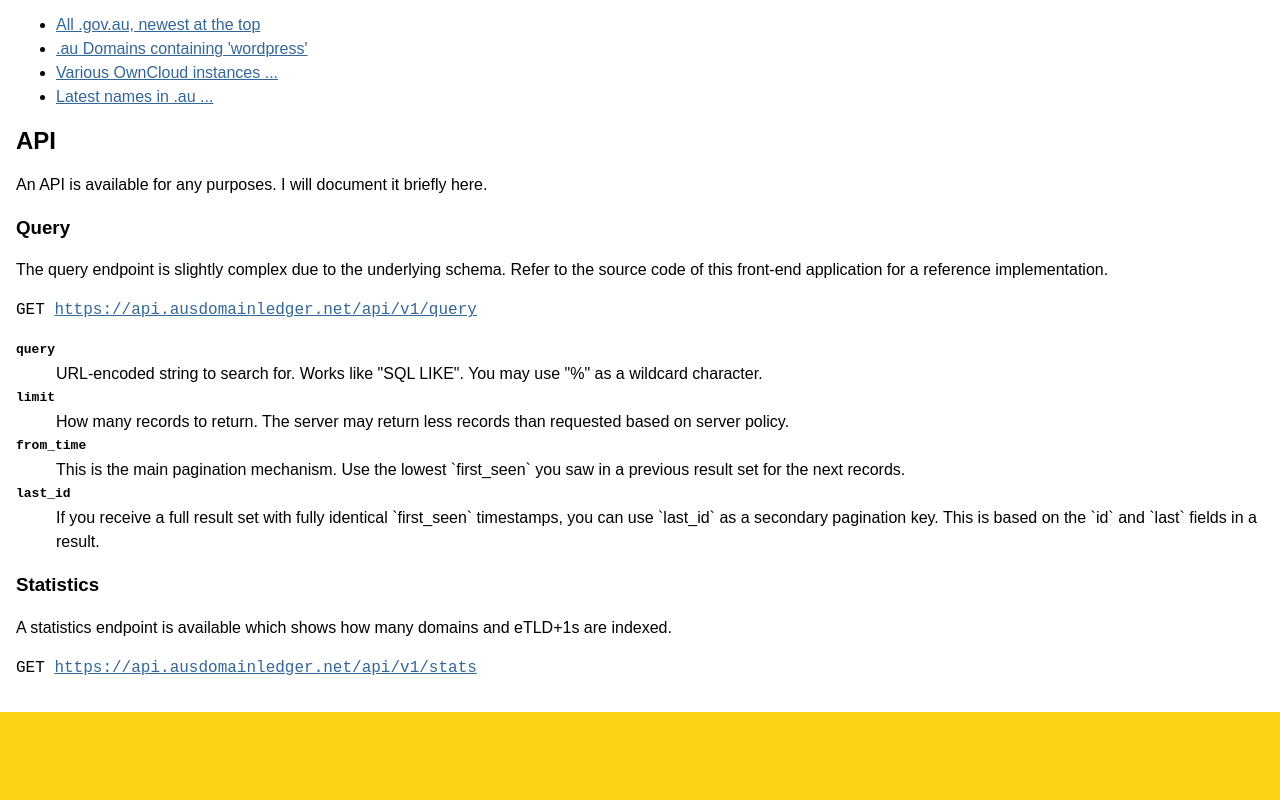
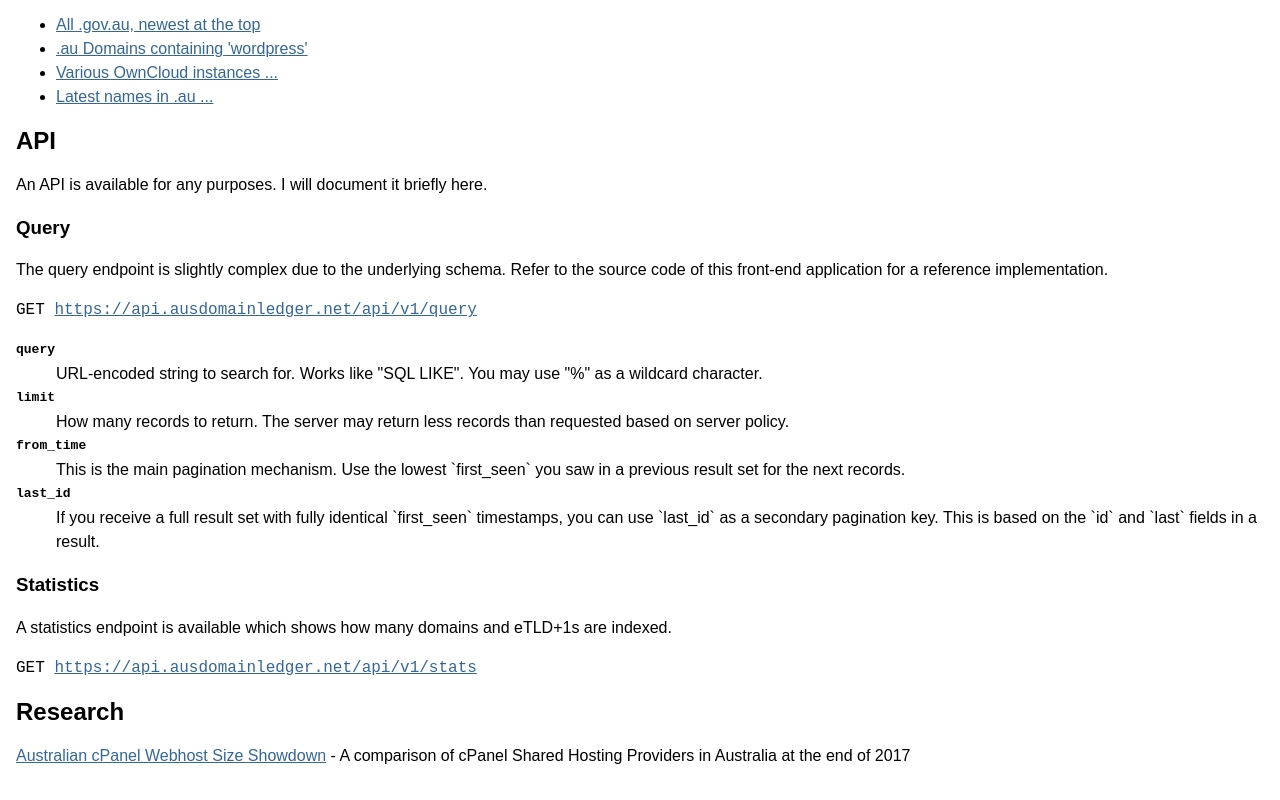
Before and after one commit to ausdomainledger/fe, a Vue app: page /about in a window 1280 px wide. Shown: the part 667-1467 px from the top of the page. Before the commit the page ends 1379 px from the top, so only its background shows below. Built offline with nearby package versions, Linux system fonts and the light colour scheme.

Commit message:
link to cpanelhosts2017

```diff
--- a/src/components/About.vue
+++ b/src/components/About.vue
@@ -58,6 +58,10 @@
     <h3>Statistics</h3>
     <p>A statistics endpoint is available which shows how many domains and eTLD+1s are indexed.</p>
     <p><pre>GET <a href="https://api.ausdomainledger.net/api/v1/stats">https://api.ausdomainledger.net/api/v1/stats</a></pre></p>
+    <h2>Research</h2>
+    <p>
+      <a href="https://ausdomainledger.net/cpanelhosts2017/">Australian cPanel Webhost Size Showdown</a> - A comparison of cPanel Shared Hosting Providers in Australia at the end of 2017
+    </p>
   </div>
 </template>
 
```
